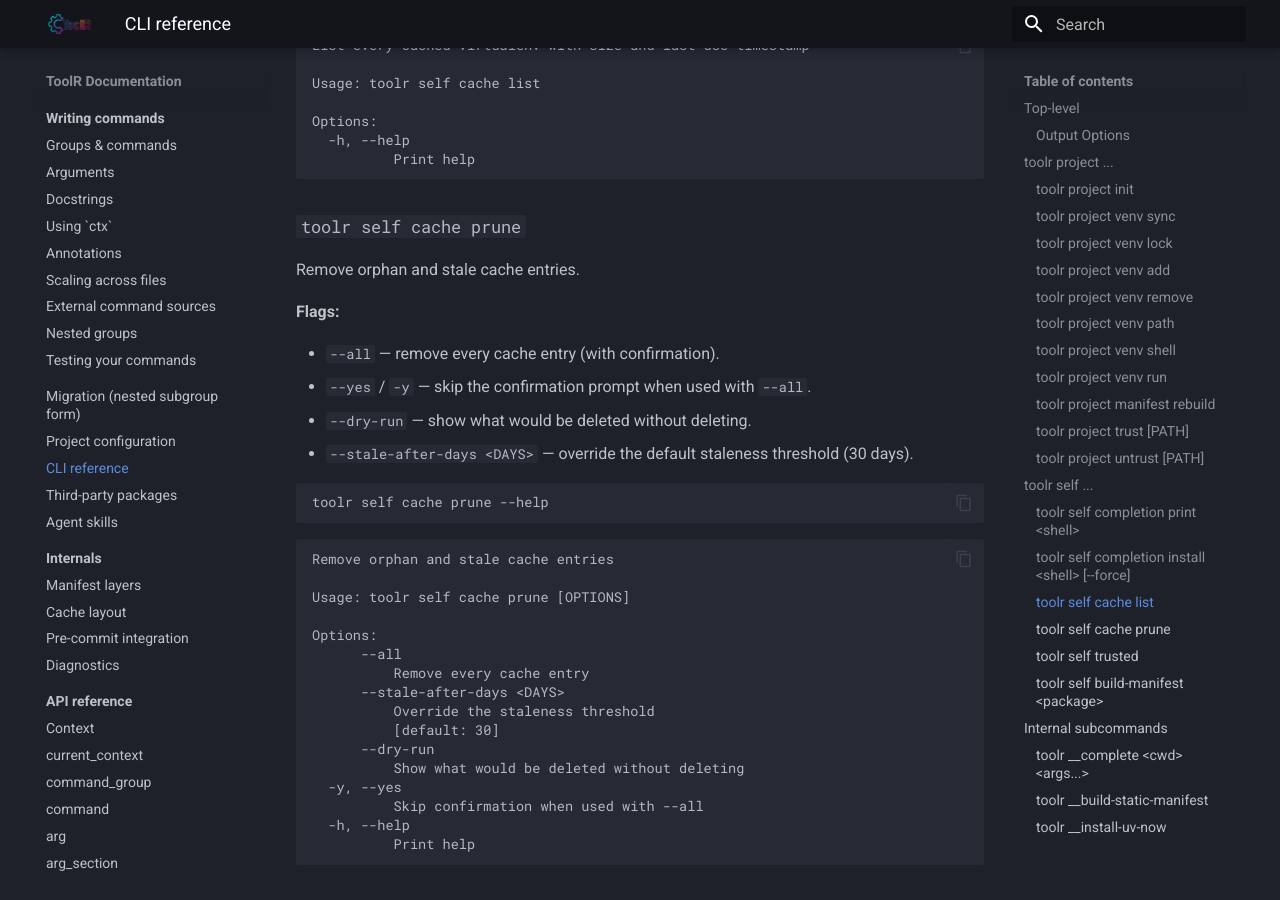
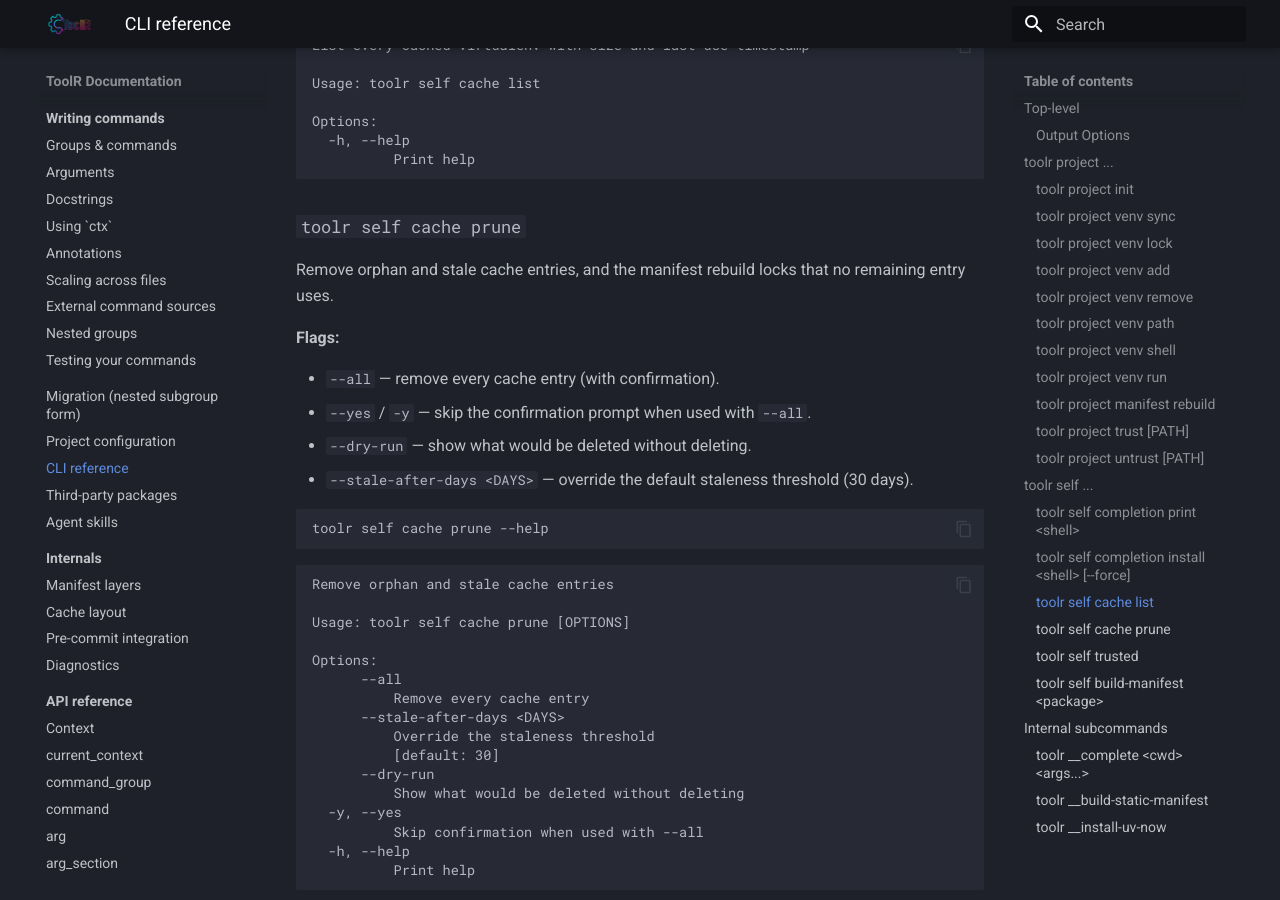
Before and after one commit to s0undt3ch/ToolR, an MkDocs documentation site: the page built from docs/cli.md, in a window 1280 px wide and 900 px high, scrolled down 9515 px. Built offline with MkDocs 1.6.1 and Material for MkDocs 9.7.7, drawn with Linux system fonts in a browser that asks for light colours.

Commit message:
fix(cache): report swept locks instead of "nothing to prune"
Prune said "nothing to prune" and then removed locks; it now prints the lock
line alone when it removed some. The `--all` prompt names the locks it also
deletes, the bootstrap tests check a real rebuild's lock matches the name prune
keeps, and the docs mention the sweep.

Release-Notes: skip

```diff
--- a/docs/cli.md
+++ b/docs/cli.md
@@ -307,7 +307,8 @@
 
 ### `toolr self cache prune` {#self-cache-prune}
 
-Remove orphan and stale cache entries.
+Remove orphan and stale cache entries, and the manifest rebuild locks that no
+remaining entry uses.
 
 **Flags:**
 
```
Also changed, not shown: docs/internals/cache.md (+3 -0 lines), docs/internals/manifest.md (+2 -1 lines), 3 other files.
